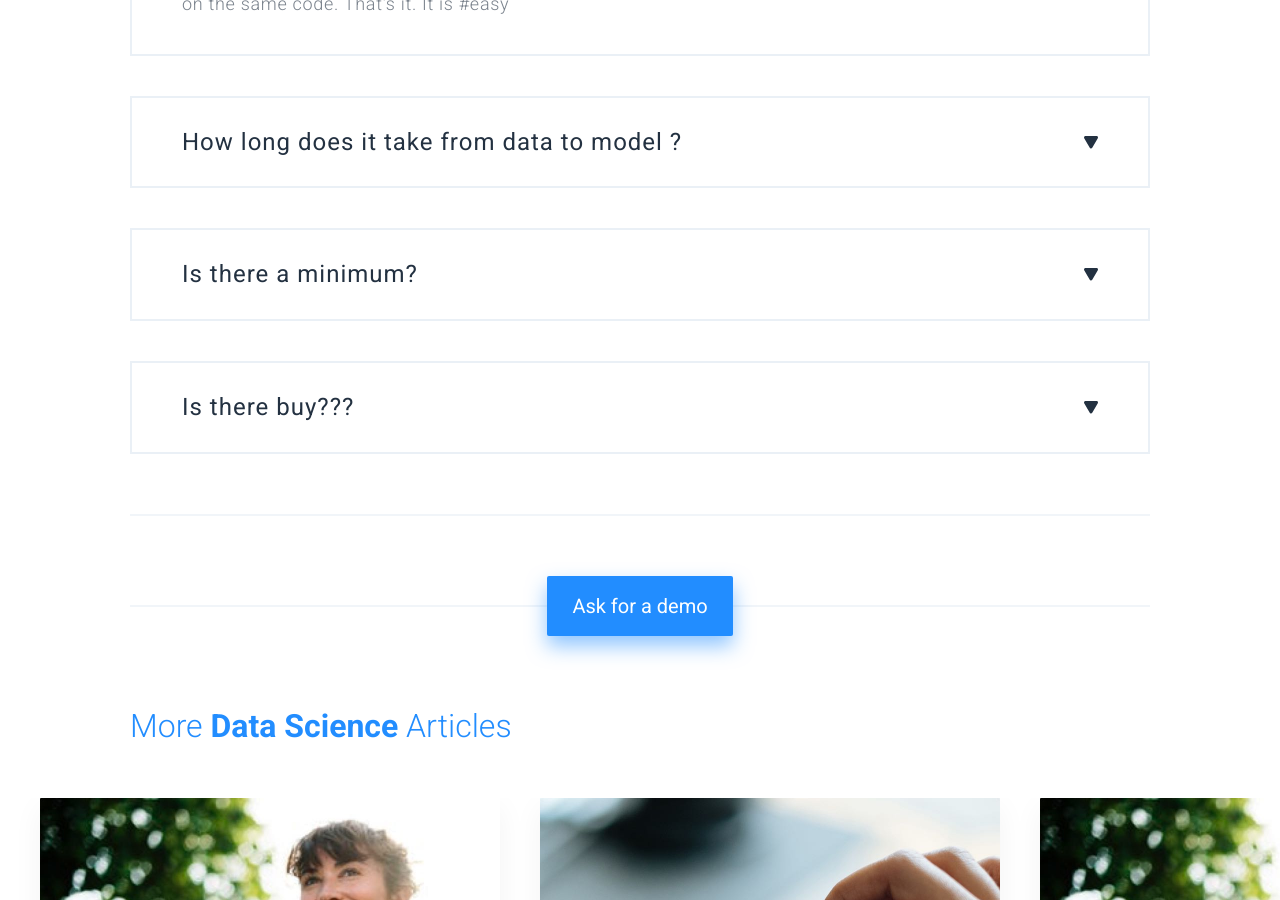
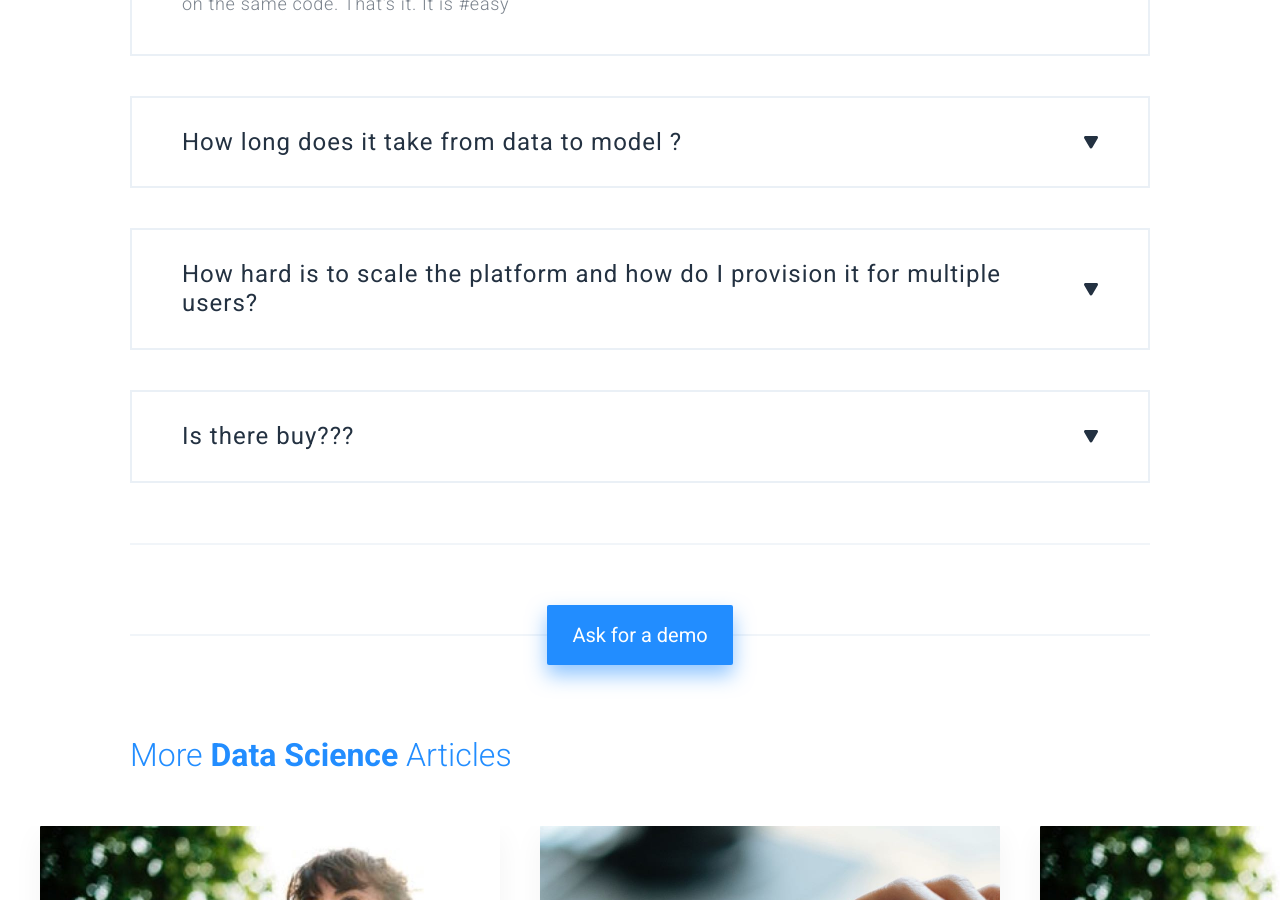
Before and after one commit to keboola/website, a Jekyll site: the page built from index.md, in a window 1280 px wide and 900 px high, scrolled down 5249 px. Built offline with Jekyll 4.4.1, drawn with Linux system fonts in a browser that asks for light colours; nearby versions of some CDN libraries; some of the changed lines change nothing that is shown.

Commit message:
Update from Forestry.io - Updated index.md

```diff
--- a/index.md
+++ b/index.md
@@ -128,14 +128,12 @@
       With one click you can get any data inside Keboola. If you encounter new source,
       just use our Generic Extractor and get data from it as well. In a matter of
       minutes work on your data!
-  - name: Is there a minimum?
-    desc: Nulla eu ullamcorper nisl. Ut lobortis augue a tortor aliquam ullamcorper.
-      Nam viverra venenatis urna, quis rutrum ipsum congue vitae. Vivamus commodo
-      convallis urna nec sagittis. Curabitur ut posuere justo. Sed pellentesque ipsum
-      quis neque molestie, eu auctor odio scelerisque. Aenean sed elit ex. Suspendisse
-      quis ex hendrerit, scelerisque diam nec, sodales risus. Etiam ornare, tellus
-      vitae iaculis egestas, velit dui imperdiet quam, mattis interdum arcu est ut
-      dui.
+  - name: How hard is to scale the platform and how do I provision it for multiple
+      users?
+    desc: 'Zero, nada, not a single minute you need to spend on actual management
+      or scaling or user provisioning of Keboola. That''s the job of software! We
+      have taken all the menial tasks and jobs in data infrastructure and built a
+      software to handle them! #robotsbaby'
   - name: Is there buy???
     desc: Nulla eu ullamcorper nisl. Ut lobortis augue a tortor aliquam ullamcorper.
       Nam viverra venenatis urna, quis rutrum ipsum congue vitae. Vivamus commodo
```
